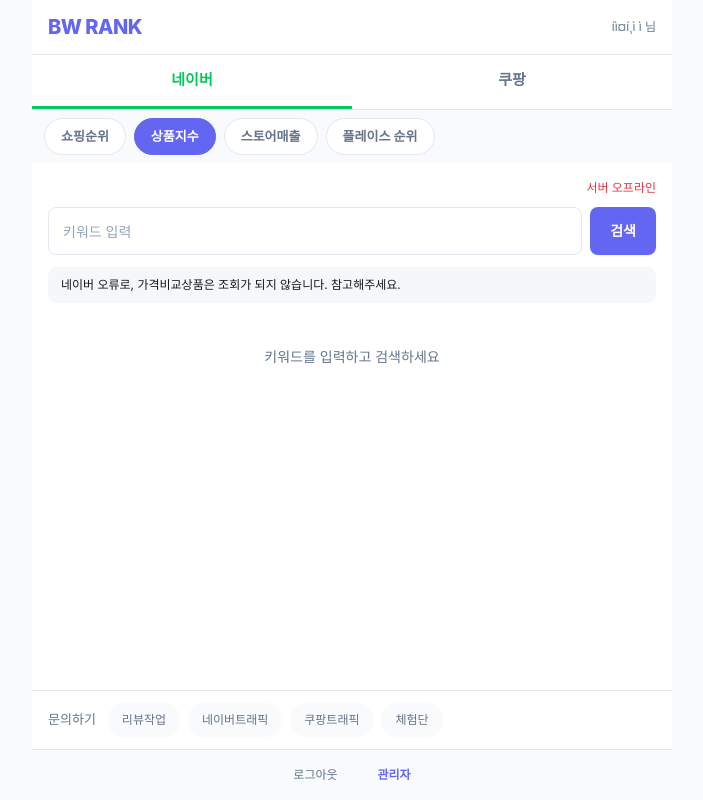
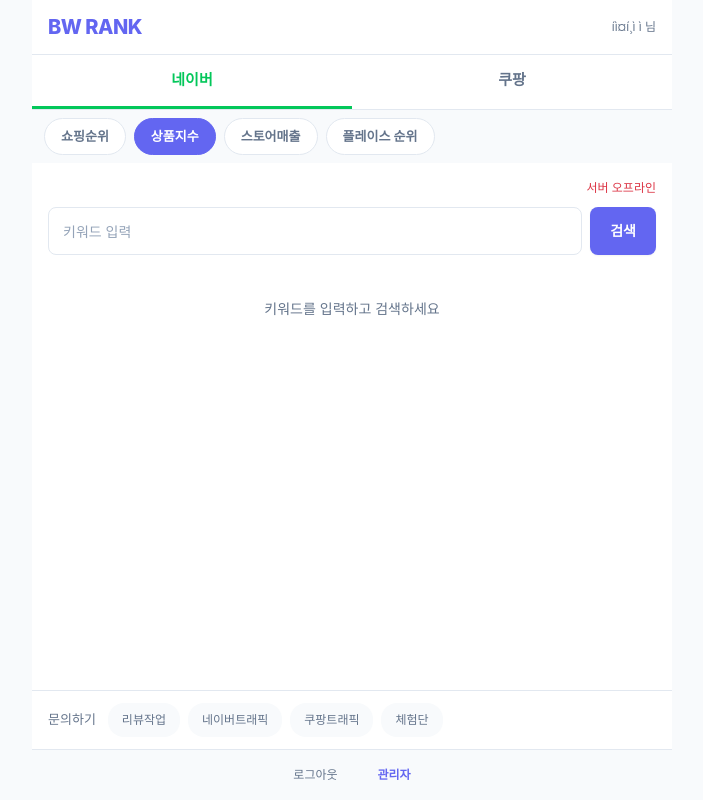
Before and after one commit to odong444/shop-rank-auth, a Flask app: page /product-score in a window 1280 px wide. Shown: the whole page, without its empty margins (288-991 px from the left). Run offline with Flask 3, Linux system fonts and the light colour scheme; the visitor is signed in with stand-in values (Sample User, id 1); data that the repository does not hold is empty; some libraries are stand-ins or nearby versions.

Commit message:
상품지수 페이지 안내 문구 제거
- '네이버 오류로, 가격비교상품은 조회가 되지 않습니다' 문구 삭제
- 불필요한 경고 메시지 제거

```diff
--- a/templates/product_score.html
+++ b/templates/product_score.html
@@ -140,11 +140,6 @@
 <div class="search-box">
     <input type="text" id="searchKeyword" placeholder="키워드 입력" class="input">
     <button onclick="searchProducts()" id="searchBtn" class="btn btn-primary">검색</button>
-</div>
-
-<!-- 안내 문구 -->
-<div class="alert alert-info" style="padding: 8px 12px; font-size: 0.75rem; margin-bottom: 12px;">
-    네이버 오류로, 가격비교상품은 조회가 되지 않습니다. 참고해주세요.
 </div>
 
 <!-- 로딩 -->
```
